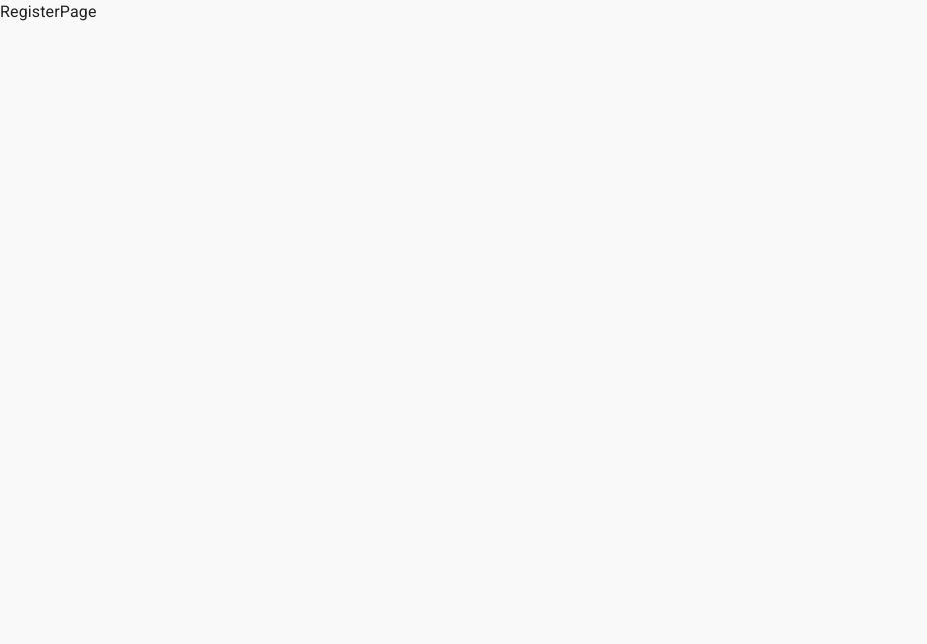
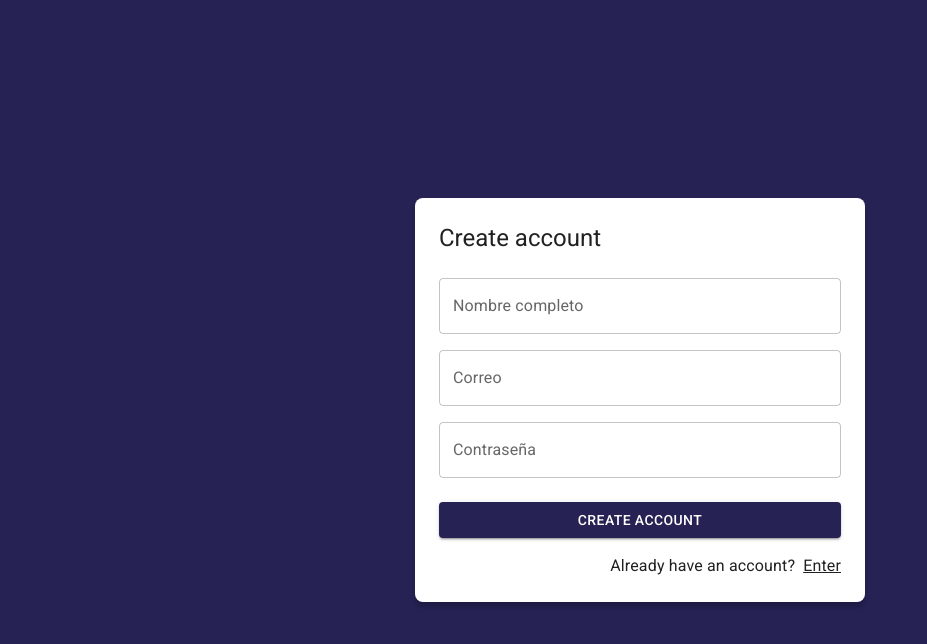
Before and after one commit to DanielTriveno/react-journal-material, a React (Vite) app: page /auth/register in a window 1280 px wide. Shown: the top 644 px of the page, without its empty margins (0-927 px from the left). Built offline with nearby package versions, Linux system fonts and the light colour scheme.

Commit message:
RegisterPage design

```diff
--- a/src/auth/pages/LoginPage.jsx
+++ b/src/auth/pages/LoginPage.jsx
@@ -40,7 +40,7 @@
 
             <Grid container direction='row' justifyContent='end'>
               <Link component={ RouterLink } color='inherit' to="/auth/register">
-                Crear cuenta
+                Create account
               </Link>
             </Grid>
           </Grid>
--- a/src/auth/pages/RegisterPage.jsx
+++ b/src/auth/pages/RegisterPage.jsx
@@ -1,6 +1,53 @@
+import { Link as RouterLink } from "react-router-dom"
+import { Google } from "@mui/icons-material"
+import { Button, Grid, Link, TextField, Typography } from "@mui/material"
+import { AuthLayout } from "../layout/AuthLayout"
 
 export const RegisterPage = () => {
   return (
-    <div>RegisterPage</div>
+    <AuthLayout title="Create account">
+      <form>
+          <Grid container>
+          <Grid item xs={ 12 } sx={{ mt: 2}}>
+              <TextField
+                label="Nombre completo"
+                type="text"
+                placeholder="Nombre completo"
+                fullWidth
+              />
+            </Grid>
+            <Grid item xs={ 12 } sx={{ mt: 2}}>
+              <TextField
+                label="Correo"
+                type="email"
+                placeholder="correo@google.com"
+                fullWidth
+              />
+            </Grid>
+            <Grid item  xs={ 12 } sx={{ mt: 2}}>
+              <TextField
+                label="Contraseña"
+                type="password"
+                placeholder="Contraseña"
+                fullWidth
+              />
+            </Grid>
+            <Grid container spacing={ 2 } sx={{ mb: 2, mt: 1}}>
+              <Grid item xs={ 12 } >
+                <Button variant='contained' fullWidth>
+                  Create account
+                </Button>
+              </Grid>
+            </Grid>
+
+            <Grid container direction='row' justifyContent='end'>
+              <Typography sx={{ mr: 1}}>Already have an account?</Typography>
+              <Link component={ RouterLink } color='inherit' to="/auth/login">
+                Enter
+              </Link>
+            </Grid>
+          </Grid>
+        </form>
+    </AuthLayout>
   )
 }
```
